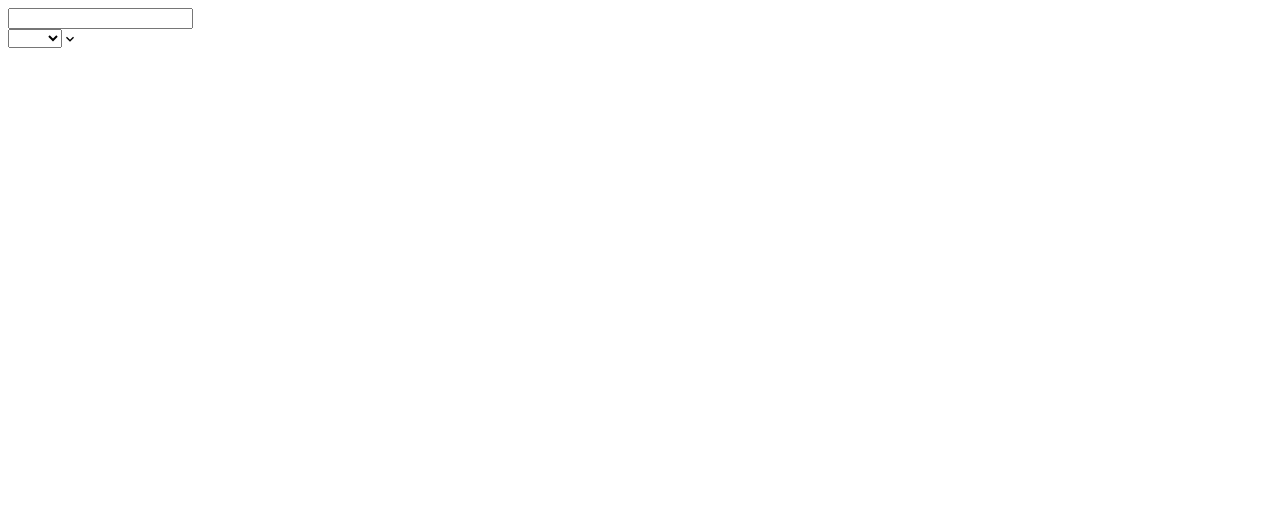
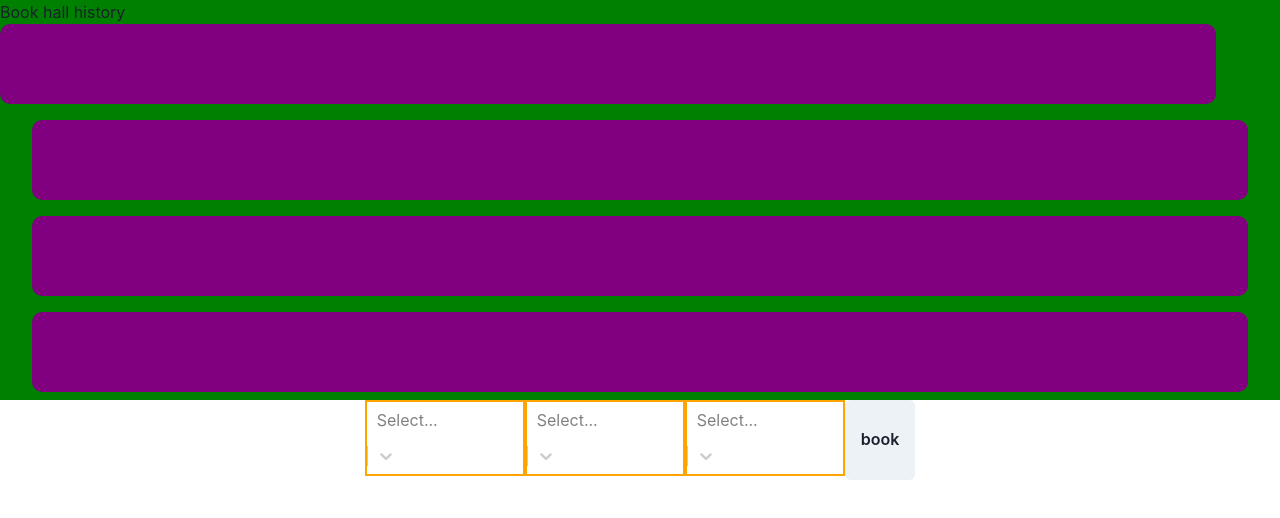
Before and after one commit to myros2207/front-school-halls-project-tablet, a React (Create React App) app: page / in a window 1280 px wide. Shown: the top 518 px of the page. Built offline with nearby package versions, Linux system fonts and the light colour scheme; no server answers.

Commit message:
creat booking hall and start styled

```diff
--- a/src/Component/BookHallPage.tsx
+++ b/src/Component/BookHallPage.tsx
@@ -3,6 +3,7 @@ import {IClasses, IHalls, ITeacher} from "./IBookHall";
 import BookHallComponent from "./BookHallComponent";
 import { useEffect } from 'react';
 import axios from "axios";
+import {Select} from "@chakra-ui/react";
 
 const BookHallPage = () => {
 
@@ -40,8 +41,9 @@ const BookHallPage = () => {
         <div>
             {
                 all.map((allInfo) =>
-                    // @ts-ignore
+                     //@ts-ignore
                     <BookHallComponent TeacherId={allInfo.teacher.map(t=>t.teacherId)} TeacherFirstName={allInfo.teacher.map(t=>t.teacherFirstName)} TeacherSecondName={allInfo.teacher.map(t=>t.teacherSecondName)} ClassId={allInfo.classes.map(c=>c.classId)} ClassName={allInfo.classes.map(c=>c.className)} ClassProfession={allInfo.classes.map(c=>c.classProfession)} ClassStudentsAmount={allInfo.classes.map(c=>c.classStudentsAmount)} HallId={allInfo.halls.map(h=>h.hallId)} HallNumber={allInfo.halls.map(h=>h.hallNumber)} HallIsFree={allInfo.halls.map(h=>h.hallIsFree)}/>
+
                 )
                 }
 
--- a/src/Component/TestDrop.tsx
+++ b/src/Component/TestDrop.tsx
@@ -1,44 +1,150 @@
-import React from 'react';
-import {Select, Input} from '@chakra-ui/react';
-// @ts-ignore
-import {ValueType} from 'react-select';
-
-interface Option {
-    value: string;
-    label: string;
-}
-
-const options: Option[] = [
-    {value: 'option1', label: 'Option 1'},
-    {value: 'option2', label: 'Option 2'},
-    {value: 'option3', label: 'Option 3'},
-    {value: 'option4', label: 'Option 4'},
-];
+import React, {useEffect, useState} from 'react';
+import Select from "react-select";
+import {Box, Button, Center, Container, Flex, Select as SelectChakra} from '@chakra-ui/react'
+import axios from "axios";
 
 function TestDrop() {
-    const [searchQuery, setSearchQuery] = React.useState('');
-    const [selectedOption, setSelectedOption] = React.useState<ValueType<Option>>();
-    const [filteredOptions, setFilteredOptions] = React.useState<Option[]>(options);
 
-    React.useEffect(() => {
-        setFilteredOptions(
-            options.filter((option) => option.label.toLowerCase().includes(searchQuery.toLowerCase()))
-        );
-    }, [searchQuery]);
+    const [teachers, setTeachers] = useState<any>([])
+    const [classes, setClasses] = useState<any>([])
+    const [halls, setHalls] = useState<any>([])
+    const [chosenTeacher, setChosenTeacher] = useState("")
+    const [chosenClass, setChosenClass] = useState("")
+    const [chosenHalls, setChosenHalls] = useState("")
+
+    useEffect(() => {
+        GetClasses()
+        GetTeachers()
+        GetHalls()
+    }, [])
+
+    const GetTeachers = async () => {
+        const response = await axios.get("http://localhost:3000/teachers")
+
+        const arr = []
+
+        for (let i = 0; i < response.data.length; i++) {
+            arr.push({
+                label: response.data[i].teacherFirstName + " " + response.data[i].teacherSecondName,
+                value: response.data[i].teacherId
+            })
+        }
+
+        setTeachers(arr)
+    }
+
+    const GetClasses = async () => {
+        const response = await axios.get("http://localhost:3000/classes")
+
+        const arr = []
+
+        for (let i = 0; i < response.data.length; i++) {
+            arr.push({
+                label: response.data[i].className,
+                value: response.data[i].classId
+            })
+        }
+        setClasses(arr)
+    }
+
+    const GetHalls = async () => {
+        const response = await axios.get("http://localhost:3000/halls")
+
+        const arr = []
+        for (let i = 0; i < response.data.length; i++) {
+            arr.push({
+                    label: response.data[i].hallNumber + " " + response.data[i].hallType,
+                    value: response.data[i].hallId
+                }
+            )
+        }
+        setHalls(arr)
+    }
+
+    const BookHall = async () => {
+        const response = await axios.patch("http://localhost:3000/bookHall", {
+            teacherId: chosenTeacher,
+            hallId: chosenHalls,
+            classId: chosenClass,
+        })
+        console.log(response.data)
+
+    }
+    const chooseTeacher = (e: any) => {
+        setChosenTeacher(e.value)
+        console.log(chosenTeacher)
+    }
+
+    const chooseClass = (e: any) => {
+        setChosenClass(e.value)
+    }
+    const chooseHalls = (e: any) => {
+        setChosenHalls(e.value)
+    }
+
+    const reactSelectStyles = {
+        control: (base: any) => ({
+            width: "10rem",
+            border: "2px solid orange"
+        }),
+        menu: (base: any) => ({
+            // width: "10rem",
+            overflow: "scroll"
+        }),
+    }
 
     return (
-        <div>
-            <Input
-                type="text"
-                value={searchQuery}
-                onChange={(event) => setSearchQuery(event.target.value)}
-            />
-            {/*@ts-ignore*/}
-            <Select options={filteredOptions}
-                value={selectedOption}
-                onChange={(option) => {
-                    setSelectedOption(option);
-                }}/>
+        <div className="App">
+            <div style={{display: "block", margin: "0"}}>
+                <Center w={"100vw"} flexDirection={"column"}>
+                    <Box overflow={"auto"} w={"100vw"} background={"green"} h={"50vh"}>
+                        <h1>Book hall history</h1>
+                        <Box h={"5rem"} borderRadius={"10px"} w={"95%"} background={"purple"}>
+
+                        </Box>
+                        <Box h={"5rem"} m={"auto"} mt={"1rem"} borderRadius={"10px"} w={"95%"} background={"purple"}>
+
+                        </Box>
+                        <Box h={"5rem"} m={"auto"} mt={"1rem"} borderRadius={"10px"} w={"95%"} background={"purple"}>
+
+                        </Box>
+                        <Box h={"5rem"} m={"auto"} mt={"1rem"} borderRadius={"10px"} w={"95%"} background={"purple"}>
+
+                        </Box>
+                        <Box h={"5rem"} m={"auto"} mt={"1rem"} borderRadius={"10px"} w={"95%"} background={"purple"}>
+
+                        </Box>
+                        <Box h={"5rem"} m={"auto"} mt={"1rem"} borderRadius={"10px"} w={"95%"} background={"purple"}>
+
+                        </Box>
+                        <Box h={"5rem"} m={"auto"} mt={"1rem"} borderRadius={"10px"} w={"95%"} background={"purple"}>
+
+                        </Box>
+                        <Box h={"5rem"} m={"auto"} mt={"1rem"} borderRadius={"10px"} w={"95%"} background={"purple"}>
+
+                        </Box>
+                        <Box h={"5rem"} m={"auto"} mt={"1rem"} borderRadius={"10px"} w={"95%"} background={"purple"}>
+
+                        </Box>
+
+
+
+                    </Box>
+                    <Flex h={"10vh"}>
+                        <Box>
+                            <Flex>
+                            {/*    @ts-ignore*/}
+                            <Select onChange={chooseTeacher} options={teachers} isSearchable={true} styles={reactSelectStyles}/>
+                                {/*    @ts-ignore*/}
+                            <Select onChange={chooseClass} options={classes} isSearchable={true} styles={reactSelectStyles}/>
+                                {/*    @ts-ignore*/}
+                            <Select onChange={chooseHalls} options={halls} isSearchable={true} styles={reactSelectStyles}/>
+                            </Flex>
+                        </Box>
+                        <Button h={"5rem"} onClick={BookHall}>book</Button>
+                    </Flex>
+                </Center>
+            </div>
         </div>
     );
 }
--- a/src/index.tsx
+++ b/src/index.tsx
@@ -1,11 +1,14 @@
 import React from 'react';
 import ReactDOM from 'react-dom/client';
 import App from './App';
+import {ChakraProvider} from "@chakra-ui/react";
 
 const root = ReactDOM.createRoot(
-  document.getElementById('root') as HTMLElement
+    document.getElementById('root') as HTMLElement
 );
 
 root.render(
-    <App />
+    <ChakraProvider>
+        <App/>
+    </ChakraProvider>
 );
```
Also changed, not shown: src/Component/BookHallComponent.tsx (+21 -21 lines).
